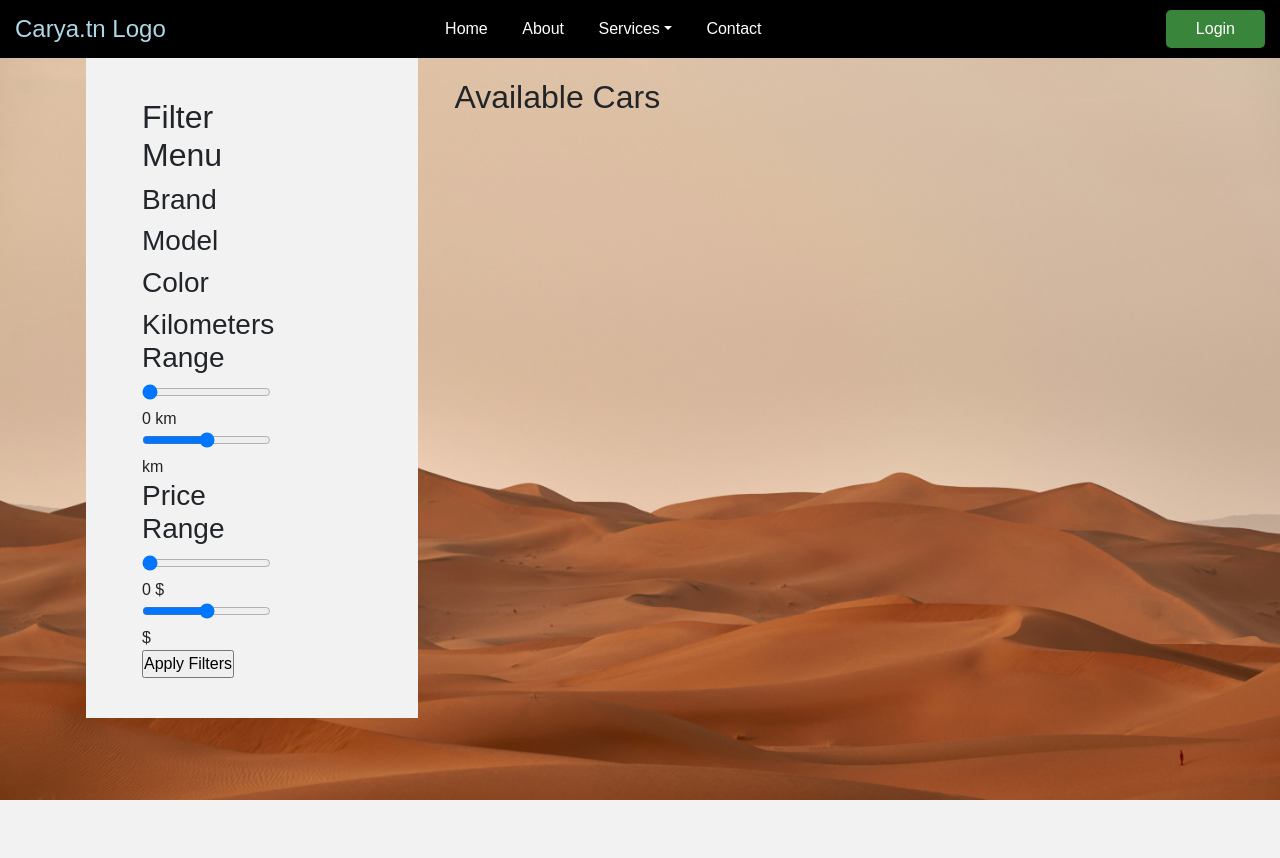
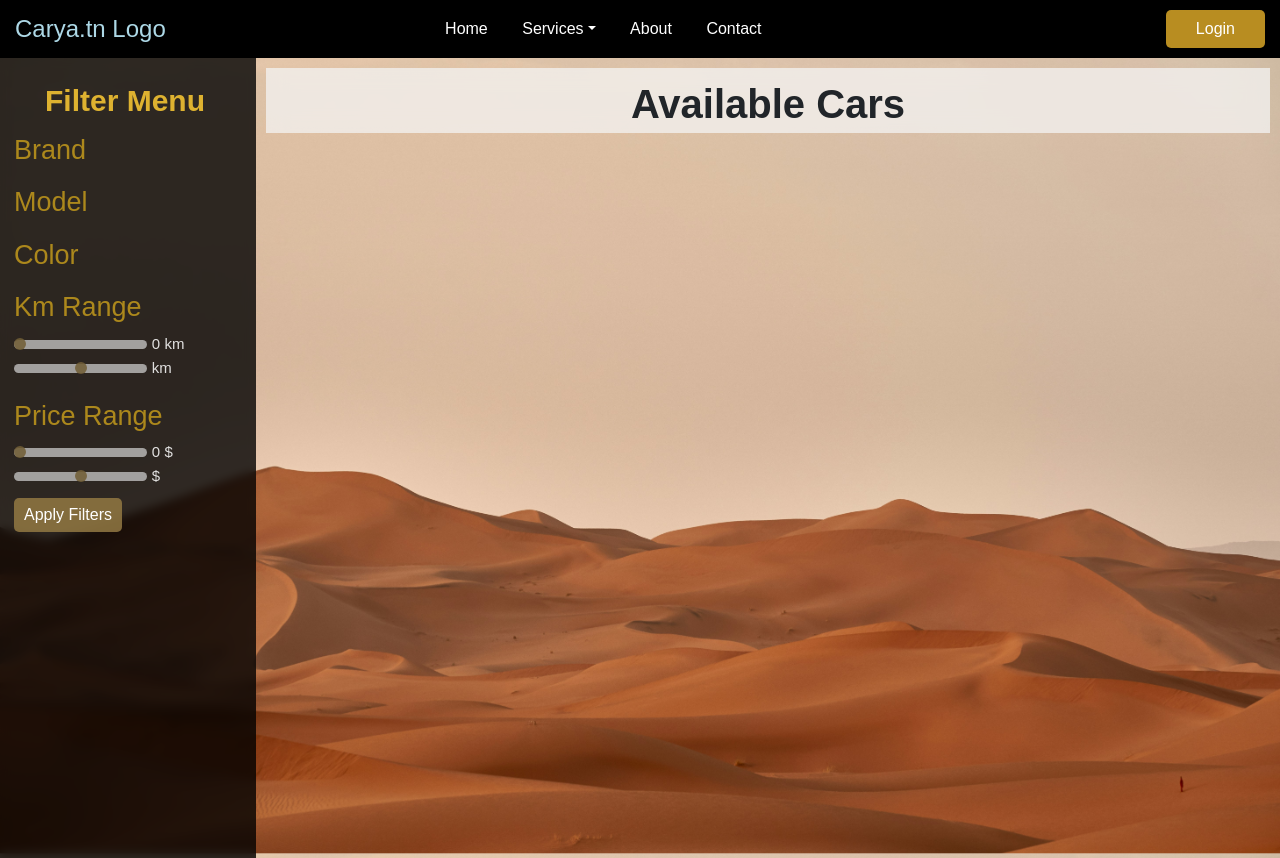
Before and after one commit to OussemaNehdi/Carya.tn, a PHP site: page /Mini-PHP-Project/carya.tn/Templates/rent_car.php in a window 1280 px wide. Before the commit the page ends 800 px from the top, so only its background shows below. Run offline with PHP 8.4, Linux system fonts and the light colour scheme; data that the repository does not hold is empty; some libraries are stand-ins or nearby versions.

Commit message:
Medium Change: Styled the rent_car.php and fixed the floating filter menu and styled it also

```diff
--- a/carya.tn/Templates/fetch_cars.php
+++ b/carya.tn/Templates/fetch_cars.php
@@ -17,58 +17,10 @@
     }}
 ?>
 
-<!DOCTYPE html>
-<html lang="en">
-<head>
-
-    <meta charset="UTF-8">
-    <meta name="viewport" content="width=device-width, initial-scale=1.0">
-    <link rel="stylesheet" href="http://localhost/Mini-PHP-Project/CSS/style.css">
-    <title>Rental Car Website</title>
-    <style>
-        .car {
-            width: 30%;
-            margin: 1%;
-            padding: 1%;
-            border: 1px solid #ccc;
-            display: inline-block;
-            vertical-align: top;
-        }
-        .car img {
-            width: 100%;
-            height: auto;
-        }
-        /* Style for the popup */
-        .popup {
-            display: none;
-            position: fixed;
-            left: 50%;
-            top: 50%;
-            transform: translate(-50%, -50%);
-            background-color: white;
-            padding: 20px;
-            border: 1px solid #ccc;
-            box-shadow: 0 0 10px rgba(0, 0, 0, 0.3);
-            z-index: 1000;
-        }
-
-        .overlay {
-            display: none;
-            position: fixed;
-            top: 0;
-            left: 0;
-
-            width: 100%;
-            height: 100%;
-            background-color: rgba(0, 0, 0, 0.5);
-            z-index: 999;
-        }
-
-    </style>
-</head>
-<body class="rent-body">
 <div class="container">
+    <div class="titles">
         <h2>Available Cars</h2>
+    </div>
     <div class="cars-container">
     <?php foreach ($cars as $car): ?>
         <div class="car">
@@ -78,17 +30,21 @@
             <p><strong>Color:</strong> <?php echo $car->color; ?></p>
             <p><strong>Kilometers:</strong> <?php echo $car->km; ?> km</p>
             <p><strong>Price:</strong> $<?php echo $car->price; ?></p>
+            <div class="rent-button">
                 <?php if ($user_id !== null): ?>
                     <button id="rentCarButton<?php echo $car->id; ?>">Rent</button>
                 <?php else: ?>
                     <button><a href="http://localhost/Mini-PHP-Project/carya.tn/Templates/login.php">Login to Rent</a></button>
                 <?php endif; ?>
+            </div>
 
         </div>
     <?php endforeach; ?>
     </div>
+
 </div>
-</body>
+
+
 <script>
     document.addEventListener("DOMContentLoaded", function() {
         <?php foreach ($cars as $car): ?>
--- a/carya.tn/Templates/filter_menu.php
+++ b/carya.tn/Templates/filter_menu.php
@@ -19,7 +19,7 @@
 function generateRangeInput($id, $name, $min, $max, $value, $filterData) {
     ?>
     <!-- Uses the range selected by the user and displays it -->
-    <input type="range" id="<?php echo $id; ?>" name="<?php echo $name; ?>" min="<?php echo $min; ?>" max="<?php echo $max; ?>" value="<?php echo isset($filterData[$name]) ? $filterData[$name][0] : $value; ?>" oninput="updateRangeValue('<?php echo $id; ?>', '<?php echo $id; ?>_val', this.value)">
+    <input class="price-range-slider" type="range" id="<?php echo $id; ?>" name="<?php echo $name; ?>" min="<?php echo $min; ?>" max="<?php echo $max; ?>" value="<?php echo isset($filterData[$name]) ? $filterData[$name][0] : $value; ?>" oninput="updateRangeValue('<?php echo $id; ?>', '<?php echo $id; ?>_val', this.value)">
     <span id="<?php echo $id; ?>_val"><?php echo isset($filterData[$name]) ? $filterData[$name][0] : $value; ?></span>
     <?php
 }
@@ -33,43 +33,41 @@
 }
 ?>
 
-<!DOCTYPE html>
-<html lang="en">
-<head>
-    <meta charset="UTF-8">
-    <meta name="viewport" content="width=device-width, initial-scale=1.0">
-    <link rel="stylesheet" href="http://localhost/Mini-PHP-Project/CSS/style.css">
-    <title>Rental Car Website</title>
-</head>
-<body class="rent-body">
 <div class="container">
-        <div class="filter-menu">
+    <div class="titles">
         <h2>Filter Menu</h2>
+    </div>
     <form action="http://localhost/Mini-PHP-Project/carya.tn/src/controllers/filter_controller.php" method="POST">
+        <div class="sub-container">
             <h3>Brand</h3>
             <?php generateInputCheckboxes($brands, $filter_data, 'brand'); ?>
-
+        </div>
+        <div class="sub-container">
             <h3>Model</h3>
             <?php generateInputCheckboxes($models, $filter_data, 'model'); ?>
+        </div>
 
+        <div class="sub-container">
             <h3>Color</h3>
             <?php generateInputCheckboxes($colors, $filter_data, 'color'); ?>
+        </div>
 
-                <h3>Kilometers Range</h3>
-                <?php generateRangeInput('km_min', 'km_min', 0, $max_km, 0, $filter_data); ?> km<br>
-                <?php generateRangeInput('km_max', 'km_max', 0, $max_km, $max_km, $filter_data); ?> km<br>
+        <div class="sub-container">
+            <h3>Km Range</h3>
+            <?php generateRangeInput('km_min', 'km_min', 0, $max_km, 0, $filter_data); ?> <span>km</span><br>
+            <?php generateRangeInput('km_max', 'km_max', 0, $max_km, $max_km, $filter_data); ?> <span>km</span><br>
+        </div>
 
+        <div class="sub-container">
             <h3>Price Range</h3>
-                <?php generateRangeInput('price_min', 'price_min', 0, $max_price, 0, $filter_data); ?> $<br>
-                <?php generateRangeInput('price_max', 'price_max', 0, $max_price, $max_price, $filter_data); ?> $<br>
-                <input type="submit" value="Apply Filters">
+            <?php generateRangeInput('price_min', 'price_min', 0, $max_price, 0, $filter_data); ?><span>$</span><br>
+            <?php generateRangeInput('price_max', 'price_max', 0, $max_price, $max_price, $filter_data); ?><span>$</span><br>
+            <input class="apply-button" type="submit" value="Apply Filters">
+        </div>
     </form>
-        </div>
 </div>
 <script>
     function updateRangeValue(rangeId, spanId, newValue) {
         document.getElementById(spanId).innerText = newValue;
     }
 </script>
-</body>
-</html>
--- a/carya.tn/Templates/layout.php
+++ b/carya.tn/Templates/layout.php
@@ -27,13 +27,6 @@
                 <ul>
                     <div class="basics">
                         <li class="navbar-link"><a href="http://localhost/Mini-PHP-Project/carya.tn/index.php">Home</a></li>
-                        <li class="navbar-link"><a href="http://localhost/Mini-PHP-Project/carya.tn/Templates/about.php">About</a></li>
-                        <?php
-                            // check if the user is an admin
-                            if (isset($_SESSION['role']) && $_SESSION['role'] == 'admin') {
-                                echo '<li class="navbar-link"><a href="http://localhost/Mini-PHP-Project/carya.tn/Templates/admin_dashboard.php">Admin Dashboard</a></li>';
-                            }
-                        ?>
                         <li class="dropdown">
                             <a href="#" class="dropdown-toggle">Services</a>
                             <ul class="dropdown-menu">
@@ -41,6 +34,13 @@
                                 <li><a class="navbar-dropdown-link" href="http://localhost/Mini-PHP-Project/carya.tn/templates/listing.php">My Cars</a></li>
                             </ul>
                         </li>
+                        <?php
+                            // check if the user is an admin
+                            if (isset($_SESSION['role']) && $_SESSION['role'] == 'admin') {
+                                echo '<li class="navbar-link"><a href="http://localhost/Mini-PHP-Project/carya.tn/Templates/admin_dashboard.php">Admin Dashboard</a></li>';
+                            }
+                        ?>
+                        <li class="navbar-link"><a href="http://localhost/Mini-PHP-Project/carya.tn/Templates/about.php">About</a></li>
                         <li class="navbar-link"><a href="http://localhost/Mini-PHP-Project/carya.tn/Templates/contact.php">Contact</a></li>
                     </div>
                 </ul>
--- a/carya.tn/Templates/rent_car.php
+++ b/carya.tn/Templates/rent_car.php
@@ -1,52 +1,36 @@
 
 <!-- // This file will include the fitering menu on the left and the fetching (from Controller folder) on the right
-// The filter menu will be compatible with this page as well as the user listing page (More on filter_menu.php)
-
-//todo : edit alignment and style -->
+// The filter menu will be compatible with this page as well as the user listing page (More on filter_menu.php) -->
 
 <?php
-$title="Carya.tn";
-$class=""
+$title="Rental Car Website";
+$class="rent-body"
 ?>
 
 <?php ob_start(); ?>
-
-<!DOCTYPE html>
-<html lang="en">
-<head>
-    <meta charset="UTF-8">
-    <meta name="viewport" content="width=device-width, initial-scale=1.0">
-    <link rel="stylesheet" href="http://localhost/Mini-PHP-Project/CSS/style.css">
-    <title>Rental Car Website</title>
-    <style>
-        .container {
-            display: flex;
-        }
-
-        .filter-menu {
-            width: 30%;
-            padding: 20px;
-            background-color: #f2f2f2;
-        }
-
-        .cars-list {
-            width: 70%;
-            padding: 20px;
-        }
-    </style>
-</head>
-<body class="rent-body">
-    <div class="container">
-        <div class="filter-menu">
-            <?php include $_SERVER['DOCUMENT_ROOT'] . '/Mini-PHP-Project/carya.tn/Templates/filter_menu.php'; ?>
+    <div class="main-container">
+        <div class="filter-menu" id="filterMenuContainer">
+            <?php include_once $_SERVER['DOCUMENT_ROOT'] . '/Mini-PHP-Project/carya.tn/Templates/filter_menu.php'; ?>
         </div>
-        <div class="cars-list">
+        <div class="cars-list content-container">
             <!-- This is where the fetched cars will be displayed -->
-            <?php include $_SERVER['DOCUMENT_ROOT'] . '/Mini-PHP-Project/carya.tn/Templates/fetch_cars.php'; ?>
+            <?php include_once $_SERVER['DOCUMENT_ROOT'] . '/Mini-PHP-Project/carya.tn/Templates/fetch_cars.php'; ?>
         </div>
     </div>
-</body>
-</html>
+    <script>
+        window.addEventListener('scroll', function() {
+        var filterMenuContainer = document.getElementById('filterMenuContainer');
+        var contentContainer = document.querySelector('.content-container');
+        var scrollY = window.scrollY || window.pageYOffset;
+
+        if (scrollY > contentContainer.offsetTop) {
+            filterMenuContainer.style.top = (scrollY - contentContainer.offsetTop) + 'px';
+        } else {
+            filterMenuContainer.style.top = '0';
+        }
+        });
+    </script>
+
 <?php $content = ob_get_clean();?>
 
 <?php require('layout.php')?>
--- a/carya.tn/style.css
+++ b/carya.tn/style.css
@@ -162,14 +162,14 @@
 }
 .nav-user .login-button {
     margin-left: 120px;
-    background-color: #4caf4fc3;
+    background-color: #b88d21;
     border-radius: 5px;
     padding: 7px 20px;
     color: white;
     text-decoration: none;
 }
 .nav-user .login-button:hover {
-    background-color: #48ac43;
+    background-color: #c9a23f;
 }
 
 .nav-user .profile-button {
@@ -586,45 +586,204 @@
 }
 /* ------------------ End of fetch_cars.php ------------------*/
 
+
 /* ------------------ rent_car.php ------------------*/
-/* .rent-body .container {
+.rent-body .main-container {
     display: flex;
+    margin: 0;
+    padding: 0;
+}
+.rent-body .filter-menu {
+    position: relative;
+    top: 0;
+    left: 0;
+    width: 20%;
+    height: 100vh;
+    overflow-y: auto; /* Enable vertical scrolling */
+
+    padding: 20px 20px 10px 4px;
+    background-color: rgba(0, 0, 0, 0.795);
+    backdrop-filter: blur(5px);
+}
+.rent-body .cars-list {
+    width: 80%;
+    padding: 10px;
 }
 
-.rent-body .filter-menu {
-    flex: 2;
-    width: 30%;
-    padding: 20px;
-    background-color: #f2f2f2;
+/* ============================ filter menu.php ======================== */
+.rent-body .filter-menu .container{
+    padding-left: 10px;
+    padding-right: 0;
+}
+.rent-body .filter-menu .titles{
+    display: flex;
+    justify-content: center;
+    align-items: center;
+    padding-top: 5px;
+}
+.rent-body .filter-menu h2 {
+    color: #eebf31ea;
+    margin-bottom: 15px;
+    font-size: 30px;
+    font-weight: 600;
+}
+.rent-body .filter-menu .sub-container{
+    margin-bottom: 20px;
 }
 
-.rent-body .car-display {
-    flex: 2;
-    width: 70%;
-    padding: 20px;
+.rent-body .filter-menu h3 {
+    color: #ac881c;
+    font-size: 27px;
+    font-weight: 300;
+}
+.rent-body .filter-menu input[type="checkbox"] {
+    /* Hide the default appearance */
+    -webkit-appearance: none;
+    appearance: none;
+    /* custom checkbox appearance */
+    width: 13px; /* Set the width of the checkbox */
+    height: 13px; /* Set the height of the checkbox */
+    border: 2px solid #000; /* Set the border color */
+    background-color: rgb(56, 52, 52); /* Set the background color */
+    border-radius: 3px; /* Add border-radius for rounded corners */
+    outline: none; /* Remove outline */
+    cursor: pointer; /* Add cursor pointer */
+    margin-right: 10px;
+}
+.rent-body .filter-menu label{
+    cursor: pointer;
+    color: rgba(255, 255, 255, 0.856);
+}
+.rent-body .filter-menu input[type="checkbox"]:checked {
+    background-color: rgb(255, 215, 215);
+}
+.rent-body .filter-menu span, .rent-body .filter-menu p{
+    color: rgba(255, 255, 255, 0.856);
+    font-size: 15px;
+}
+.rent-body .filter-menu .price-range-slider {
+    width: 60%;
+    -webkit-appearance: none;
+    appearance: none;
+    height: 9px;
+    border-radius: 10px;
+    background: #d3d3d3;
+    outline: none;
+    opacity: 0.7;
+    -webkit-transition: .2s;
+    transition: opacity .2s;
+}
+.rent-body .filter-menu .price-range-slider::-webkit-slider-thumb {
+    -webkit-appearance: none;
+    appearance: none;
+    width: 12px;
+    height: 12px;
+    border-radius: 50%;
+    background: #8f7641e0;
+    cursor: w-resize;
+}
+.rent-body .filter-menu .apply-button{
+    background-color: #8f7641e0;
+    color: #fff;
+    padding: 5px 10px;
+    border: none;
+    border-radius: 5px;
+    cursor: pointer;
+    margin-top: 10px;
+}
+.rent-body .filter-menu .apply-button:hover {
+    background-color: #8f7641;
 }
 
-.rent-body h2 {
-    margin-top: 0;
+/* ============================ fetch_cars.php ============================*/
+.rent-body .cars-list .container{
+    width: 100%;
+    background-color: rgba(245, 245, 245, 0.74);
+    backdrop-filter: blur(10px);
+    display: flex;
+    flex-direction: column;
 }
-
-.rent-body h3 {
+.rent-body .cars-list .titles{
+    display: flex;
+    justify-content: center;
+    align-items: center;
+    padding-top: 5px;
+}
+.rent-body .cars-list .titles h2{
+    margin-top: 7px;
     margin-bottom: 5px;
+    font-size: 40px;
+    font-weight: 600;
 }
-
-.rent-body input[type="checkbox"] {
-    margin-right: 5px;
+.rent-body .cars-list .car {
+    width: 31%;
+    margin: 1%;
+    padding: 1%;
+    border: 1px solid #ccc;
+    display: inline-block;
+    vertical-align: top;
+    border-radius: 10px;
+    background-color: rgba(255, 255, 255, 0.918);
+    backdrop-filter: blur(10px);
 }
-
-.rent-body input[type="range"] {
+.rent-body .cars-list .car:hover {
+    border: 1px solid #636363;
+    transition: border-color 0.2s ease-in-out;
+}
+.rent-body .cars-list .car img {
+    border-radius: 10px 10px 0 0;
     width: 100%;
+    height: 190px;
+    box-shadow: 0 4px 6px rgba(0, 0, 0, 0.1);
     margin-bottom: 10px;
 }
-
-.rent-body span.value {
-    font-weight: bold;
+.rent-body .cars-list .car p {
+    margin-bottom: 0;
+}
+.rent-body .cars-list .car .rent-button {
+    display: flex;
+    justify-content: center;
+    align-items: center;
+}
+.rent-body .cars-list .car button {
+    all: unset;
+    padding: 2px 6px 2px 6px;
+    background-color: rgba(0, 0, 0, 0.651);
+    font-family: 'Poppins', sans-serif;
+    border: 2px solid transparent;
+    border-radius: 10px;
+    color: white;
+    cursor: pointer;
+}
+.rent-body .cars-list .car button:hover {
+    background-color: rgba(58, 57, 57, 0.651);
+    border: 2px solid #000;
+    transition: border-color 0.2s ease-in-out;
+}
+.rent-body .cars-list .popup {
+    display: none;
+    position: fixed;
+    left: 50%;
+    top: 50%;
+    transform: translate(-50%, -50%);
+    background-color: white;
+    padding: 20px;
+    border: 1px solid #ccc;
+    box-shadow: 0 0 10px rgba(0, 0, 0, 0.3);
+    z-index: 1000;
+}
+.rent-body .cars-list .overlay {
+    display: none;
+    position: fixed;
+    top: 0;
+    left: 0;
+    width: 100%;
+    height: 100%;
+    background-color: rgba(0, 0, 0, 0.5);
+    z-index: 999;
 }
 /* ------------------ End of rent_car.php ------------------*/
+
 
 /* ------------------ admin_dashboard.php ------------------*/
 /* CSS for admin dashboard */
```
Lines whose indentation alone changed are shown as unchanged.
